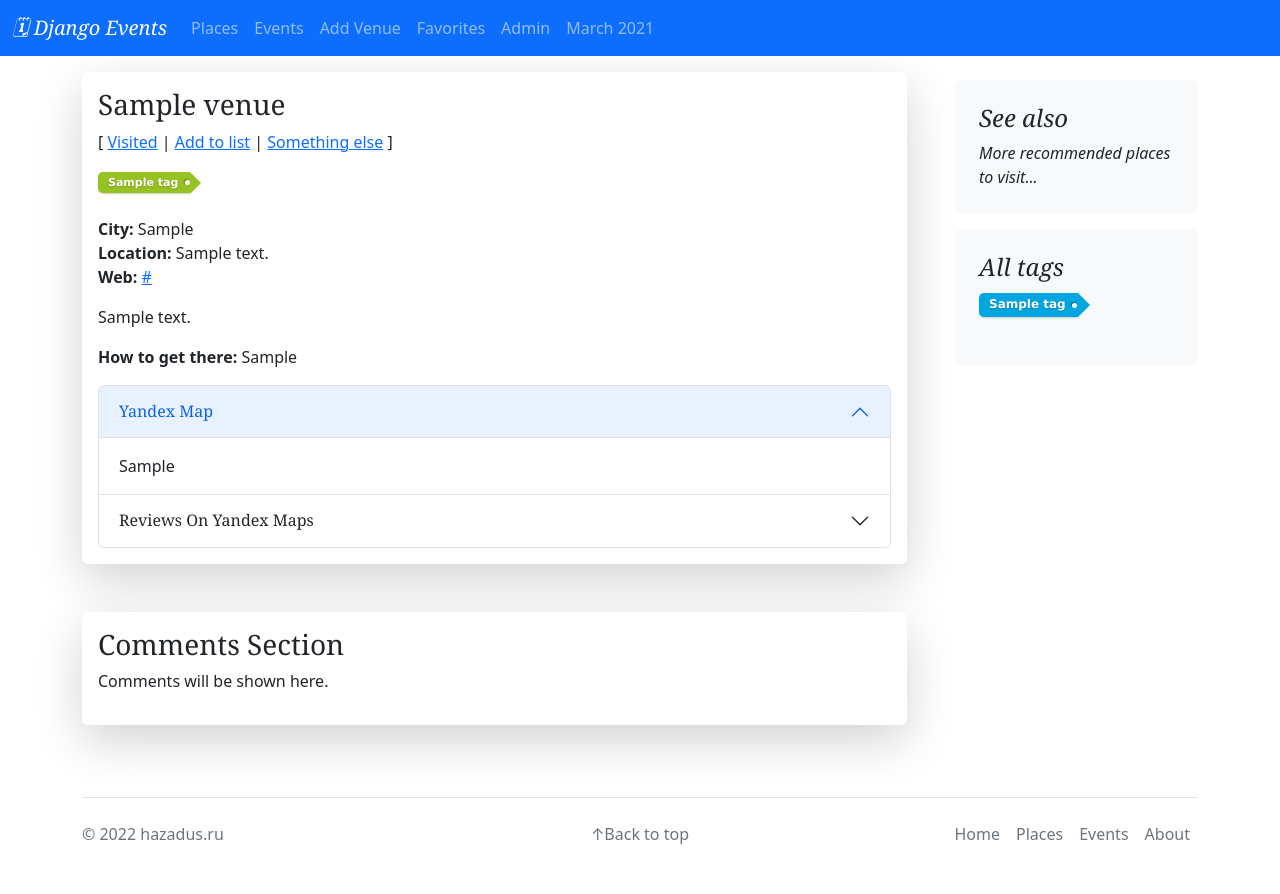
After one commit to hazadus/django-website, a Django app: page /venue/1/ in a window 1280 px wide. The commit adds this page. Run offline with Django 4.2, Linux system fonts and the light colour scheme; tables that the repository leaves empty hold one stand-in row (values such as "Sample post").

Commit message:
Lesson #8 done - single venue detailed view. CSS-styled tags added.

```diff
--- a/events/urls.py
+++ b/events/urls.py
@@ -6,5 +6,6 @@ urlpatterns = [
     path('<int:year>/<str:month>/', views.home, name='home'),
     path('events/', views.all_events, name='all_events'),
     path('venues/', views.all_venues, name='all_venues'),
-    path('add_venue/', views.add_venue, name='add_venue')
+    path('add_venue/', views.add_venue, name='add_venue'),
+    path('venue/<venue_id>/', views.show_venue, name='show_venue')
 ]
--- a/events/views.py
+++ b/events/views.py
@@ -5,7 +5,7 @@ from django.http import HttpResponseRedirect
 import calendar
 from calendar import HTMLCalendar
 
-from .models import Event, Venue
+from .models import Event, Venue, Tag
 from .forms import VenueForm
 
 
@@ -60,3 +60,12 @@ def add_venue(request):
             'form': form,
             'submitted': submitted
         })
+
+
+def show_venue(request, venue_id):
+    venue = Venue.objects.get(pk=venue_id)
+    tags = Tag.objects.all()
+    return render(request, 'events/show_venue.html', {
+        'venue': venue,
+        'tags': tags
+    })
--- a/templates/events/all_venues.html
+++ b/templates/events/all_venues.html
@@ -22,10 +22,9 @@
                                 </p>
                             {% endif %}
                             <p class="card-text">
-                                {{ venue.description }}
+                                {{ venue.description }}<br/>
+                                <a href="{% url 'show_venue' venue.id %}">Details...</a>
                             </p>
-                            {{ venue.yandex_map_widget|safe }}
-                            {{ venue.yandex_reviews_widget|safe }}
                         </div>
                     </div>
                     <br/>
--- a/templates/events/base.html
+++ b/templates/events/base.html
@@ -9,12 +9,100 @@
             h1, h2, h3, h4, h5, h6 {
                 font-family: "Playfair Display", Georgia, "Times New Roman", serif;
             }
+
+            /* Css3 tags */
+            .tags a {
+                display: inline-block;
+                height:24px;
+                line-height:23px;
+                position:relative;
+                margin: 0 12px 8px 0;
+                padding: 0 12px 0 10px;
+                background: #777;
+                -moz-border-radius-bottomleft: 5px;
+                -webkit-border-bottom-left-radius: 5px;
+                border-bottom-left-radius: 5px;
+                -moz-border-radius-topleft: 5px;
+                -webkit-border-top-left-radius: 5px;
+                border-top-left-radius: 5px;
+                box-shadow: 0 1px 2px rgba(0,0,0,0.2);
+                color: #fff;
+                font-size:12px;
+                font-family: "Lucida Grande","Lucida Sans Unicode",Verdana,sans-serif;
+                text-decoration: none;
+                text-shadow: 0 1px 2px rgba(0,0,0,0.2);
+                font-weight: bold;
+            }
+
+            .tags a:before {
+                content: "";
+                position: absolute;
+                top: 10px;
+                right: 1px;
+                float: left;
+                width: 5px;
+                height: 5px;
+                -moz-border-radius: 50%;
+                -webkit-border-radius: 50%;
+                border-radius: 50%;
+                background: #fff;
+                -moz-box-shadow: -1px -1px 2px rgba(0,0,0,0.4);
+                -webkit-box-shadow: -1px -1px 2px rgba(0,0,0,0.4);
+                box-shadow: -1px -1px 2px rgba(0,0,0,0.4);
+            }
+
+            .tags a:after {
+                content: "";
+                position: absolute;
+                top:0;
+                right: -12px;
+                width: 0;
+                height: 0;
+                border-color: transparent transparent transparent #777;
+                border-style: solid;
+                border-width: 12px 0 12px 12px;
+            }
+
+            .tags a.color1 {background: #f58220;}
+            .tags a.color1:after {border-color: transparent transparent transparent #f58220}
+            .tags a.color2 {background: #97c224;}
+            .tags a.color2:after {border-color: transparent transparent transparent #97c224}
+            .tags a.color3 {background: #de3f3e;}
+            .tags a.color3:after {border-color: transparent transparent transparent #de3f3e}
+            .tags a.color4 {background: #ec008c;}
+            .tags a.color4:after {border-color: transparent transparent transparent #ec008c}
+            .tags a.color5 {background: #00a6df;}
+            .tags a.color5:after {border-color: transparent transparent transparent #00a6df}
+            .tags a:hover {background:#222 !important}
+            .tags a:hover:after {border-color:transparent transparent transparent #222!important}
+
+            .small a {
+                height: 21px;
+                line-height: 21px;
+                float: none;
+                font-size: 11px;
+            }
+
+            .small a:before {
+                right: 0;
+                top: 8px;
+                border-width: 10px 0 10px 10px;
+            }
+
+            .small a:after {
+                right: -11px;
+                top: 0;
+                border-width: 11px 0 11px 11px;
+            }
         </style>
     </head>
     <body>
         <nav class="navbar navbar-expand-lg navbar-dark bg-primary">
             <div class="container-fluid">
-                <a class="navbar-brand" href="{% url 'home' %}">&#128467; Django Events</a>
+                <a class="navbar-brand" href="{% url 'home' %}"
+                style="font-family: 'Playfair Display', Georgia, 'Times New Roman', serif; font-style: italic;">
+                    &#128467; Django Events
+                </a>
                 <button class="navbar-toggler" type="button" data-bs-toggle="collapse" data-bs-target="#navbarNavAltMarkup" aria-controls="navbarNavAltMarkup" aria-expanded="false" aria-label="Toggle navigation">
                     <span class="navbar-toggler-icon"></span>
                 </button>
--- /dev/null
+++ b/templates/events/show_venue.html
@@ -0,0 +1,100 @@
+{% extends 'events/base.html' %}
+
+{% block content %}
+    <div class="row g-5">
+        <div class="col-md-9">
+            <div class="shadow-lg p-3 mb-5 bg-body rounded" style="margin-top:  16px;">
+                <h3>{{ venue.name }}</h3>
+                <p>
+                    [ <a href="#">Visited</a> | <a href="#">Add to list</a> | <a href="#">Something else</a> ]
+                </p>
+                {% if venue.tags.all %}
+                <p>
+                    <div class="tags small">
+                    <!-- &#x1F3F7; -->
+                    {% for tag in venue.tags.all %}
+                        <a title="{{ tag.name }}" href="#"
+                           class="color2">{{ tag.name }}</a>
+                    {% endfor %}
+                    </div>
+                </p>
+                {% endif %}
+                <p>
+                    <b>City:</b> {{ venue.city }}<br/>
+                    <b>Location:</b> {{ venue.address }}<br/>
+                    <b>Web:</b> <a href="{{ venue.website }}">{{ venue.website }}</a>
+                </p>
+                <p>
+                    {{ venue.description }}
+                </p>
+                <p>
+                    <b>How to get there:</b> {{ venue.how_to_get_there }}
+                </p>
+                <div class="accordion" id="accordionPanelsStayOpenExample">
+                    <div class="accordion-item">
+                        <h2 class="accordion-header" id="panelsStayOpen-headingOne">
+                            <button class="accordion-button" type="button" data-bs-toggle="collapse"
+                                    data-bs-target="#panelsStayOpen-collapseOne" aria-expanded="true"
+                                    aria-controls="panelsStayOpen-collapseOne">
+                                Yandex Map
+                            </button>
+                        </h2>
+                        <div id="panelsStayOpen-collapseOne" class="accordion-collapse collapse show"
+                             aria-labelledby="panelsStayOpen-headingOne">
+                            <div class="accordion-body">
+                            {{ venue.yandex_map_widget|safe }}
+                            </div>
+                        </div>
+                    </div>
+                    <div class="accordion-item">
+                        <h2 class="accordion-header" id="panelsStayOpen-headingTwo">
+                            <button class="accordion-button collapsed" type="button" data-bs-toggle="collapse"
+                                    data-bs-target="#panelsStayOpen-collapseTwo" aria-expanded="false"
+                                    aria-controls="panelsStayOpen-collapseTwo">
+                            Reviews On Yandex Maps
+                            </button>
+                        </h2>
+                        <div id="panelsStayOpen-collapseTwo" class="accordion-collapse collapse"
+                             aria-labelledby="panelsStayOpen-headingTwo">
+                            <div class="accordion-body">
+                            {{ venue.yandex_reviews_widget|safe }}
+                            </div>
+                        </div>
+                    </div>
+                </div>
+            </div>
+
+            <!-- Comment section -->
+            <div class="shadow-lg p-3 mb-5 bg-body rounded" style="margin-top:  16px;">
+                <h3>Comments Section</h3>
+                <p>
+                    Comments will be shown here.
+                </p>
+            </div>
+        </div>
+
+        <!-- Right column -->
+        <div class="col-md-3">
+            <div class="position-sticky" style="top: 5rem;">
+                <div class="p-4 mb-3 bg-light rounded">
+                    <h4 class="fst-italic">See also</h4>
+                    <p class="mb-0">
+                        <i>More recommended places to visit...</i>
+                    </p>
+                </div>
+
+                <div class="p-4 mb-3 bg-light rounded">
+                    <h4 class="fst-italic">All tags</h4>
+                    <p class="mb-0">
+                        <div class="tags">
+                        {% for tag in tags %}
+                            <a title="{{ tag.name }}" href="#"
+                               class="color5">{{ tag.name }}</a>
+                        {% endfor %}
+                        </div>
+                    </p>
+                </div>
+            </div>
+        </div>
+    </div>
+{% endblock %}
```
